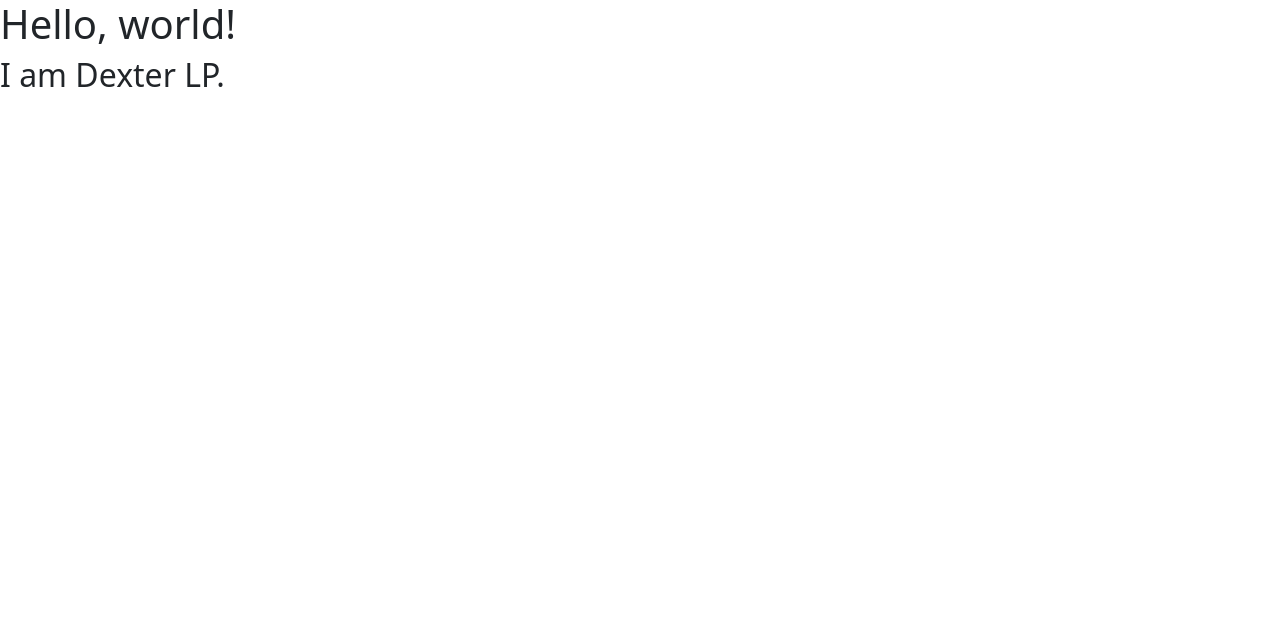
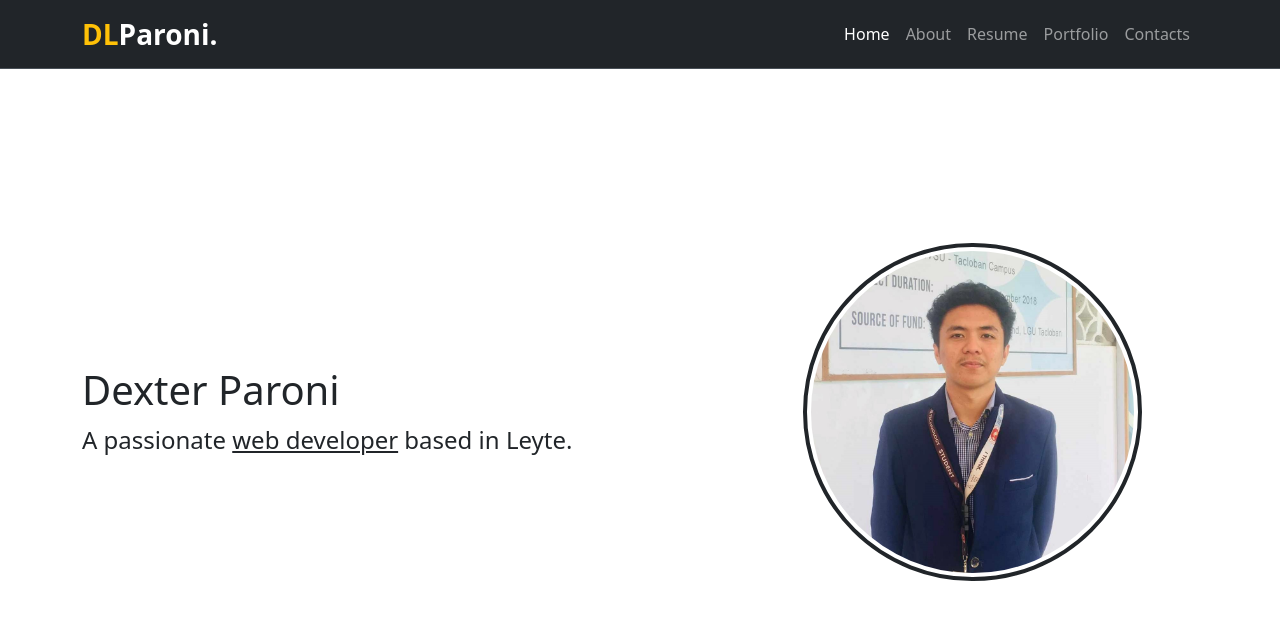
Before and after one commit to dlparoni/dlparoni.github.io, a plain HTML site: page index.html in a window 1280 px wide. Drawn offline with nearby package versions, Linux system fonts and the light colour scheme.

Commit message:
Created homepage

```diff
--- a/index.html
+++ b/index.html
@@ -3,12 +3,50 @@
   <head>
     <meta charset="utf-8">
     <meta name="viewport" content="width=device-width, initial-scale=1">
+
+    <!-- FAVICON -->
+    <link rel="icon" type="images" href="/favicon.ico">
+
     <title>Dexter Paroni</title>
+
+    <!-- BOOTSTRAP -->
     <link href="https://cdn.jsdelivr.net/npm/bootstrap@5.3.3/dist/css/bootstrap.min.css" rel="stylesheet" integrity="sha384-QWTKZyjpPEjISv5WaRU9OFeRpok6YctnYmDr5pNlyT2bRjXh0JMhjY6hW+ALEwIH" crossorigin="anonymous">
   </head>
   <body>
-    <h1>Hello, world!</h1>
-    <h2>I am Dexter LP.</h2>
+    <div class="container-fluid p-0">
+      <!-- NAVIGATION BAR -->
+      <nav class="navbar navbar-expand-lg bg-dark border-bottom border-body fixed-top m-0" data-bs-theme="dark">
+        <div class="container">
+          <a class="navbar-brand fs-3 fw-bold" href="#"><span class="text-warning">DL</span>Paroni.</a>
+          <button class="navbar-toggler" type="button" data-bs-toggle="collapse" data-bs-target="#navGroup" aria-controls="navGroup" aria-expanded="false" aria-label="Toggle navigation">
+            <span class="navbar-toggler-icon"></span>
+          </button>
+          <div class="collapse navbar-collapse" id="navGroup">
+            <div class="navbar-nav ms-auto">
+              <a class="nav-link active" aria-current="page" href="#">Home</a>
+              <a class="nav-link" href="#">About</a>
+              <a class="nav-link" href="#">Resume</a>
+              <a class="nav-link" href="#">Portfolio</a>
+              <a class="nav-link" href="#">Contacts</a>
+            </div>
+          </div>
+        </div>
+      </nav>
+
+      <!-- MAIN CONTENT -->
+      <div class="container">
+        <div class="row d-flex justify-content-center align-items-center pt-4" style="height: 100vh;">
+          <div class="col-7 my-auto">
+            <h1>Dexter Paroni</h1>
+            <span class="fs-4">A passionate <u>web developer</u> based in Leyte.</span>
+          </div>
+          <div class="col-5 text-center my-auto">
+            <img class="img-fluid w-75 rounded-circle border border-4 border-dark p-1" src="assets/img/s2.jpg" alt="">
+          </div>
+        </div>
+      </div>
+    </div>
+    <!-- BOOTSTRAP -->
     <script src="https://cdn.jsdelivr.net/npm/bootstrap@5.3.3/dist/js/bootstrap.bundle.min.js" integrity="sha384-YvpcrYf0tY3lHB60NNkmXc5s9fDVZLESaAA55NDzOxhy9GkcIdslK1eN7N6jIeHz" crossorigin="anonymous"></script>
   </body>
 </html>
```
Also changed, not shown: assets/img/s1.jpg (added), assets/img/s2.jpg (added), favicon.ico (added).
